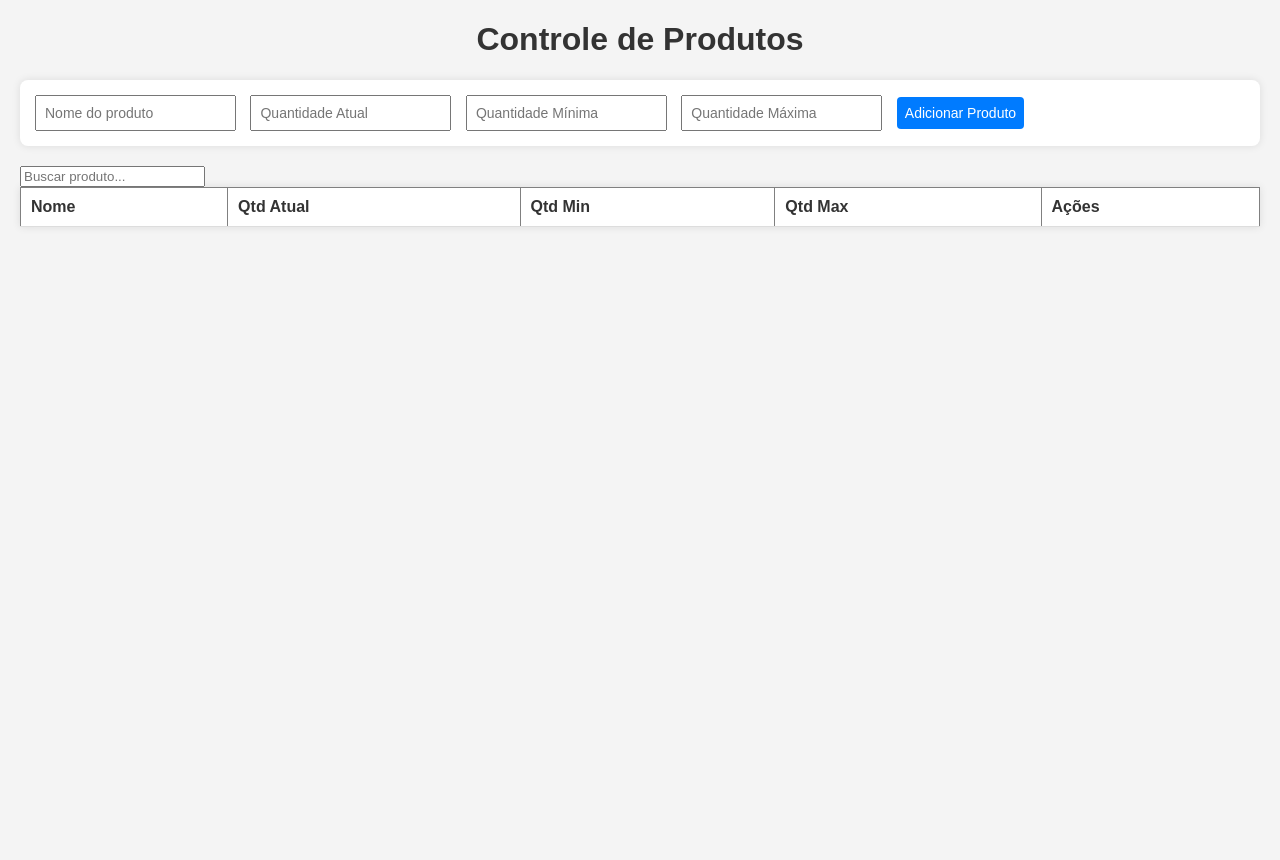
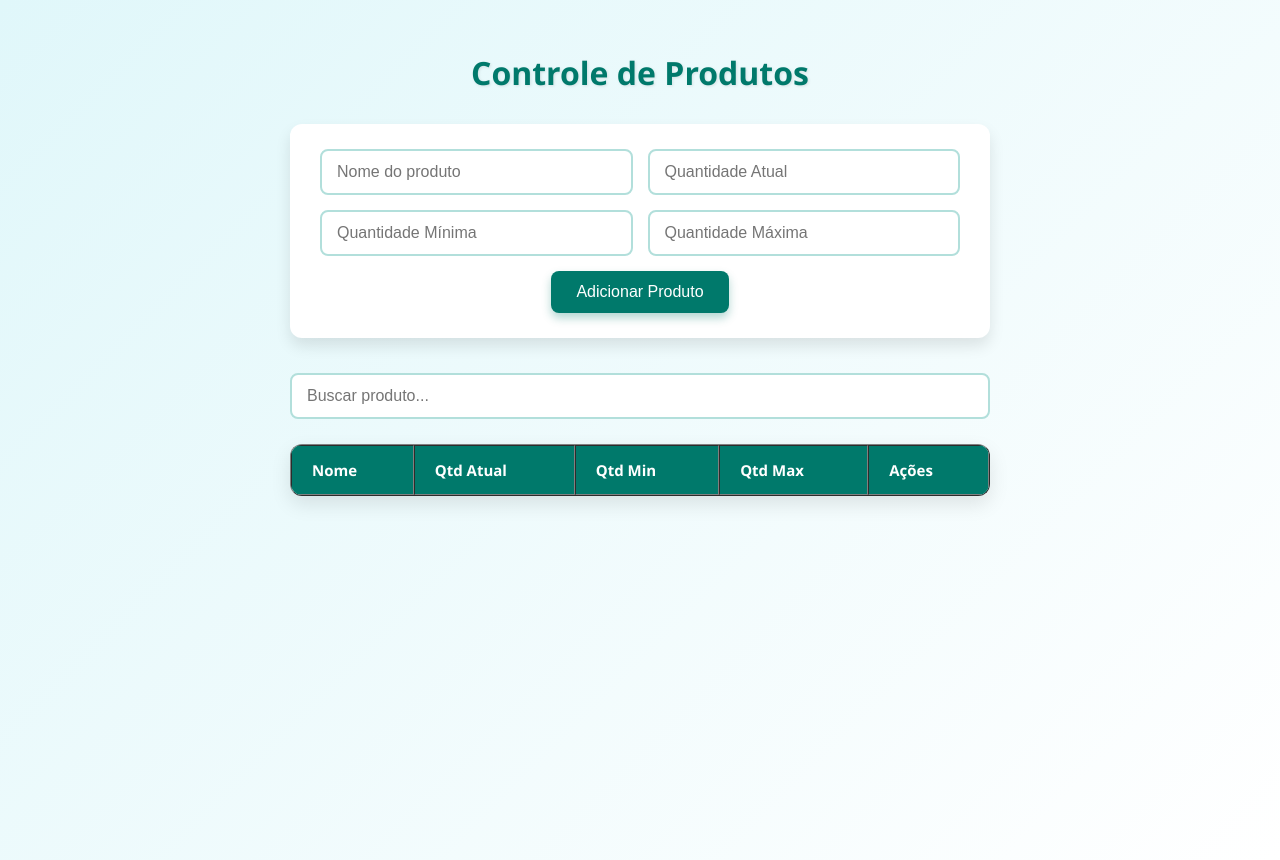
Before and after one commit to DIOOWS/ProjetoEstoque-V01, a Flask app: page / in a window 1280 px wide. Before the commit the page ends 227 px from the top, so only its background shows below. Run offline with Flask 3, Linux system fonts and the light colour scheme; data that the repository does not hold is empty.

Commit message:
Atualiza CSS para visual mais moderno e ajustes no front

```diff
--- a/static/index.js
+++ b/static/index.js
@@ -11,7 +11,6 @@ document.addEventListener('DOMContentLoaded', () => {
                 data.filter(produto => produto.nome.toLowerCase().includes(filtro.toLowerCase()))
                     .forEach(produto => {
                         const tr = document.createElement('tr');
-
                         tr.innerHTML = `
                             <td><input type="text" value="${produto.nome}" data-id="${produto.id}" data-campo="nome" class="editavel"></td>
                             <td><input type="number" value="${produto.qtdAtual}" data-id="${produto.id}" data-campo="qtdAtual" class="editavel"></td>
@@ -61,7 +60,7 @@ document.addEventListener('DOMContentLoaded', () => {
 
     form.addEventListener('submit', e => {
         e.preventDefault();
-        const nome = document.getElementById('nome').value;
+        const nome = document.getElementById('nome').value.trim();
         const qtdAtual = parseInt(document.getElementById('qtdAtual').value);
         const qtdMin = parseInt(document.getElementById('qtdMin').value);
         const qtdMax = parseInt(document.getElementById('qtdMax').value);
@@ -71,11 +70,15 @@ document.addEventListener('DOMContentLoaded', () => {
             headers: {'Content-Type': 'application/json'},
             body: JSON.stringify({ nome, qtdAtual, qtdMin, qtdMax })
         })
-        .then(res => res.json())
+        .then(res => {
+            if (!res.ok) throw new Error('Erro ao adicionar produto');
+            return res.json();
+        })
         .then(data => {
             form.reset();
             carregarProdutos(busca.value);
-        });
+        })
+        .catch(err => alert(err.message));
     });
 
     busca.addEventListener('input', e => {
--- a/static/style.css
+++ b/static/style.css
@@ -1,66 +1,149 @@
+/* Reset básico */
+* {
+  box-sizing: border-box;
+}
+
 body {
-  font-family: Arial, sans-serif;
-  margin: 20px;
-  background: #f4f4f4;
-  color: #333;
+  font-family: 'Segoe UI', Tahoma, Geneva, Verdana, sans-serif;
+  margin: 30px;
+  background: linear-gradient(135deg, #e0f7fa, #ffffff);
+  color: #2c3e50;
+  min-height: 100vh;
+  display: flex;
+  flex-direction: column;
+  align-items: center;
 }
 
 h1 {
   text-align: center;
+  margin-bottom: 30px;
+  font-weight: 700;
+  color: #00796b;
+  text-shadow: 1px 1px 3px rgba(0,0,0,0.1);
 }
 
 form {
-  margin-bottom: 20px;
+  width: 100%;
+  max-width: 700px;
   background: white;
-  padding: 15px;
-  border-radius: 8px;
-  box-shadow: 0 0 8px rgba(0,0,0,0.1);
+  padding: 25px 30px;
+  border-radius: 12px;
+  box-shadow: 0 8px 15px rgba(0, 0, 0, 0.1);
+  display: flex;
+  gap: 15px;
+  flex-wrap: wrap;
+  justify-content: center;
+  margin-bottom: 35px;
 }
 
-form input, form button {
-  padding: 8px;
-  margin-right: 10px;
-  font-size: 14px;
+form input {
+  flex: 1 1 150px;
+  padding: 12px 15px;
+  font-size: 16px;
+  border: 2px solid #b2dfdb;
+  border-radius: 8px;
+  transition: border-color 0.3s ease;
+}
+
+form input:focus {
+  outline: none;
+  border-color: #00796b;
+  box-shadow: 0 0 8px rgba(0, 121, 107, 0.4);
 }
 
 form button {
+  padding: 12px 25px;
+  font-size: 16px;
   cursor: pointer;
-  background-color: #007bff;
+  background-color: #00796b;
   color: white;
   border: none;
-  border-radius: 4px;
+  border-radius: 8px;
+  box-shadow: 0 5px 10px rgba(0, 121, 107, 0.3);
+  transition: background-color 0.3s ease, box-shadow 0.3s ease;
+  flex-shrink: 0;
+}
+
+form button:hover {
+  background-color: #004d40;
+  box-shadow: 0 8px 15px rgba(0, 77, 64, 0.5);
+}
+
+#busca {
+  width: 100%;
+  max-width: 700px;
+  margin-bottom: 25px;
+  padding: 12px 15px;
+  font-size: 16px;
+  border: 2px solid #b2dfdb;
+  border-radius: 8px;
+  transition: border-color 0.3s ease;
+}
+
+#busca:focus {
+  outline: none;
+  border-color: #00796b;
+  box-shadow: 0 0 8px rgba(0, 121, 107, 0.4);
 }
 
 table {
   width: 100%;
-  border-collapse: collapse;
+  max-width: 700px;
+  border-collapse: separate;
+  border-spacing: 0;
   background: white;
-  box-shadow: 0 0 8px rgba(0,0,0,0.1);
+  border-radius: 12px;
+  box-shadow: 0 8px 20px rgba(0, 0, 0, 0.1);
+  overflow: hidden;
 }
 
 th, td {
-  padding: 10px;
-  border-bottom: 1px solid #ddd;
+  padding: 14px 20px;
   text-align: left;
+  font-size: 15px;
+  color: #34495e;
+}
+
+th {
+  background-color: #00796b;
+  color: white;
+  font-weight: 600;
+  user-select: none;
+}
+
+tbody tr:hover {
+  background-color: #e0f2f1;
+  transition: background-color 0.3s ease;
 }
 
 input.editavel {
-  width: 90%;
-  padding: 6px;
-  font-size: 14px;
-  border: 1px solid #ccc;
-  border-radius: 4px;
+  width: 100%;
+  padding: 10px 12px;
+  font-size: 15px;
+  border: 1.8px solid #b2dfdb;
+  border-radius: 8px;
+  transition: border-color 0.3s ease;
+}
+
+input.editavel:focus {
+  outline: none;
+  border-color: #00796b;
+  box-shadow: 0 0 6px rgba(0, 121, 107, 0.5);
 }
 
 button.btnDelete {
-  background: #dc3545;
+  background: #e53935;
   color: white;
   border: none;
-  padding: 6px 10px;
-  border-radius: 4px;
+  padding: 8px 14px;
+  border-radius: 8px;
   cursor: pointer;
+  font-weight: 600;
+  box-shadow: 0 3px 8px rgba(229, 57, 53, 0.5);
+  transition: background-color 0.3s ease, box-shadow 0.3s ease;
 }
 
 button.btnDelete:hover {
-  background: #c82333;
+  background: #b71c1c;
+  box-shadow: 0 5px 15px rgba(183, 28, 28, 0.7);
 }
```
Lines whose indentation alone changed are shown as unchanged.
